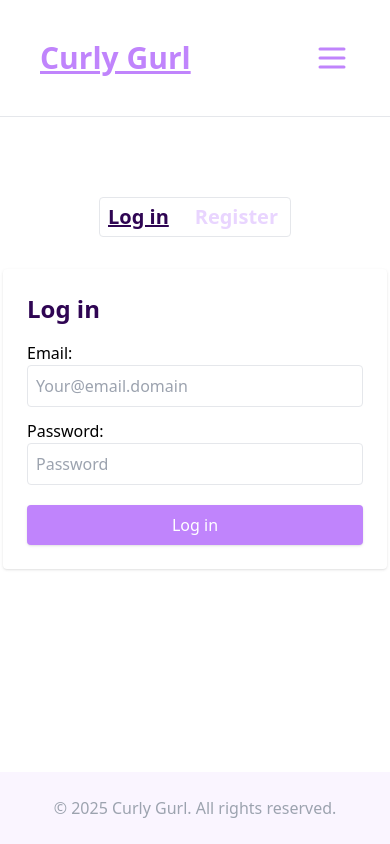
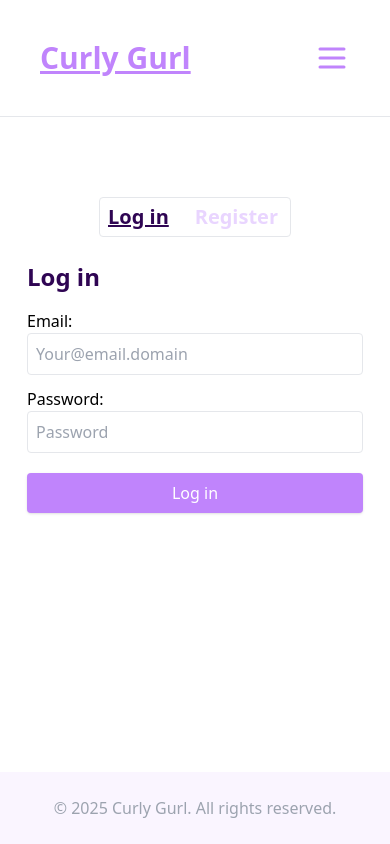
Before and after one commit to ranaaaa1234/curlygurl-frontend, a Next.js app: page /loginRegister in a window 390 px wide. Built offline with nearby package versions, Linux system fonts and the light colour scheme; no server answers.

Commit message:
login register form responsive

```diff
--- a/src/app/loginRegister/page.tsx
+++ b/src/app/loginRegister/page.tsx
@@ -42,7 +42,7 @@ export default function UserPage() {
       </div>
 
       {/* Form */}
-      <div className="mt-8 w-96 p-6 bg-white rounded shadow">
+      <div className="sm:mt-8 mb-8 w-96 p-6 bg-white sm:rounded sm:shadow">
         {view === "login" ? <LoginForm /> : <RegisterForm />}
       </div>
     </div>
```
